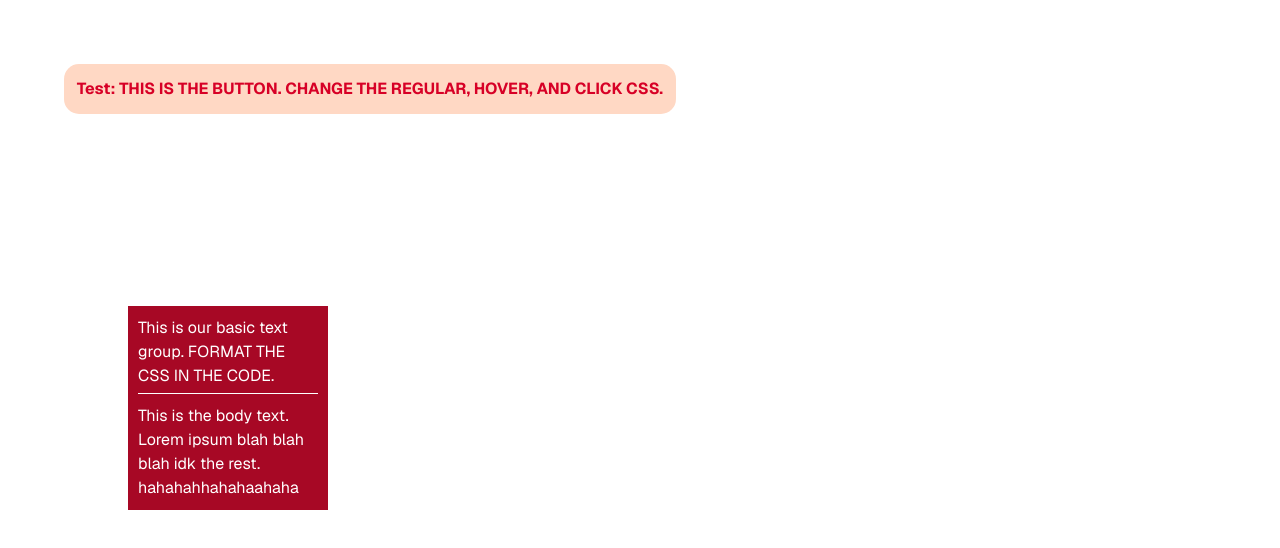
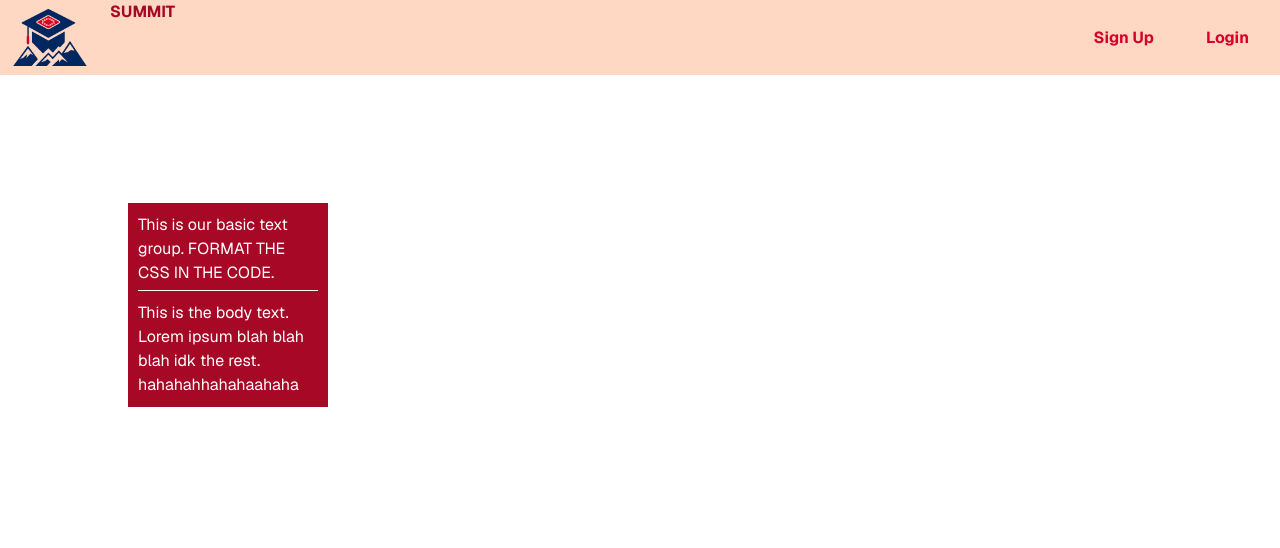
Before and after one commit to SinSayWu/igp-generator, a Next.js app: page / in a window 1280 px wide. Shown: the top 548 px of the page. Built offline with nearby package versions, Linux system fonts and the light colour scheme.

Commit message:
made basic navbar

```diff
--- a/app/globals.css
+++ b/app/globals.css
@@ -5,9 +5,16 @@
   --background: white;
   --accent-background: #002860;
   --accent-background-2: #0345a0;
+
   --foreground: #d70026;
   --foreground-2: #a70825;
+
+  --button-color: #ffd8c4;
+  --button-color-2: #ffc6a9;
+  --button-color-3: #e6aa8c;
+
   --font-color: white;
+
   --primary-font: --font-poppins;
   --secondary-font: --font-raleway;
 }
@@ -30,9 +37,10 @@ ITS LOWK NOT THAT HARD ITS PRETTY SELF EXPLANATORY */
 
 /* THIS IS THE BUTTON CSS */
 button {
-  padding: 1%;
-  background: #ffd8c4;
-  margin: 5%;
+  padding: 8px 16px;
+  margin: 5px;
+  white-space: nowrap;
+  background: var(--button-color);
   color: var(--foreground);
   font: var(--secondary-font);
   font-weight:700;
@@ -41,7 +49,7 @@ button {
 }
 
 button:hover {
-  background:#ffc6a9;
+  background: var(--button-color-2);
   cursor: pointer;
   color: var(--foreground);
   transform: scale(1.01);
@@ -50,7 +58,7 @@ button:hover {
 }
 
 button:active {
-  background: #e6aa8c;
+  background: var(--button-color-3);
   color: var(--foreground);
   transform: scale(0.99);
 }
@@ -76,3 +84,41 @@ button:active {
 .text-group-body {
   font: var(--secondary-font);
 }
+
+/* NAVBAR STUFF */
+
+.navbar {
+  width: 100%;
+  background: var(--button-color);
+  display: flex;
+  flex-direction: row;
+  align-items: center;
+}
+
+.nav-brand {
+  display: flex;
+  gap: 10px;
+}
+
+.nav-title {
+  font: var(--primary-font);
+  color: var(--foreground-2);
+  font-weight: bold;
+}
+
+.nav-logo-wrap {
+  position: relative;
+  width: 100px;
+  height: 75px;
+}
+
+.nav-logo {
+  object-fit: contain;
+}
+
+.nav-links {
+  margin-right: 10px;
+  margin-left: auto;
+  display: flex;
+  gap: 10px;
+}
--- a/app/page.tsx
+++ b/app/page.tsx
@@ -1,11 +1,31 @@
 import Image from "next/image";
+import logo from "@/images/logo.png";
 
 export default function Home() {
   return (
     <>
-      <nav>
-        <button>Test: THIS IS THE BUTTON. CHANGE THE REGULAR, HOVER, AND CLICK CSS.</button>
+      <nav className="navbar">
+        <div className="nav-brand">
+          <div className="nav-logo-wrap">
+            <Image
+              src={logo}
+              alt="logo"
+              fill
+              className="nav-logo"
+            />
+          </div>
+          <h1 className="nav-title">
+            SUMMIT
+          </h1>
+        </div>
+
+        <div className="nav-links">
+          <button>Sign Up</button>
+          <button>Login</button>
+        </div>
       </nav>
+
+
       <div className="text-group">
         <h1 className="text-group-header">
           This is our basic text group. FORMAT THE CSS IN THE CODE.
```
